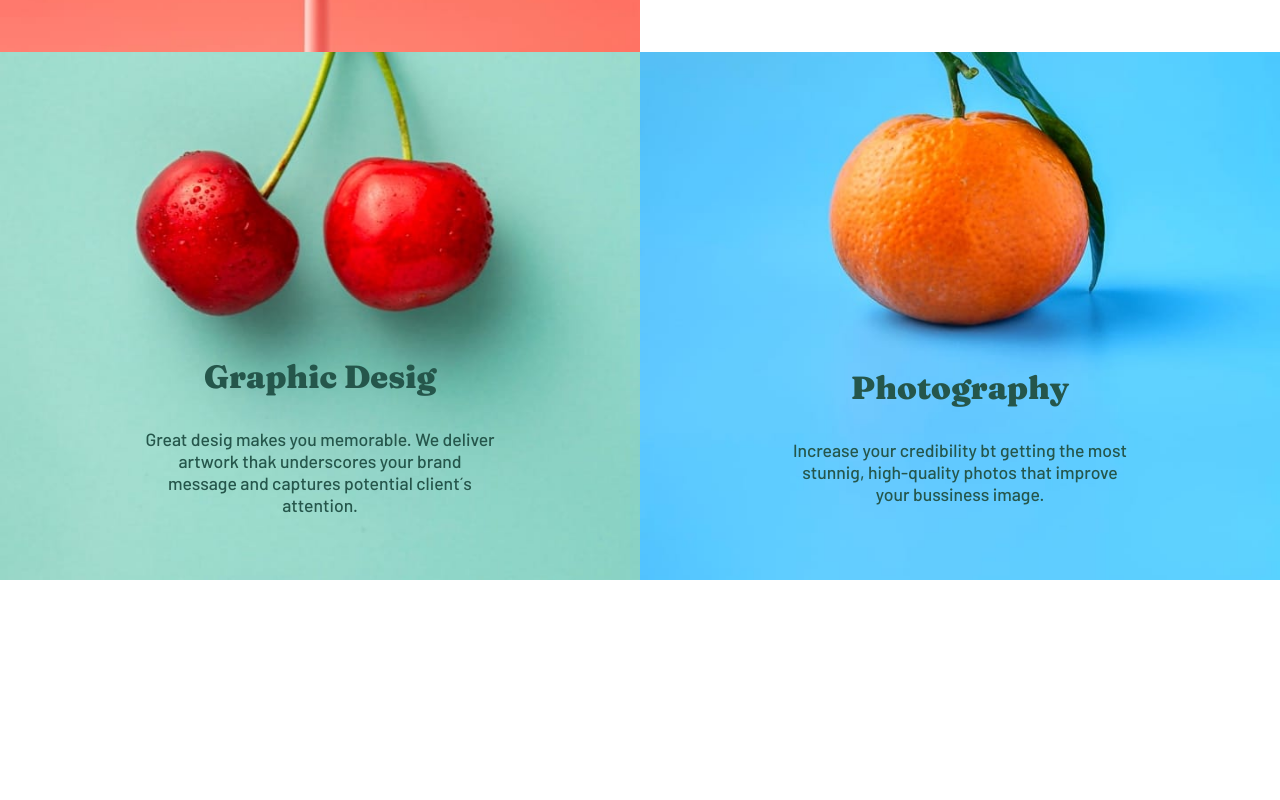
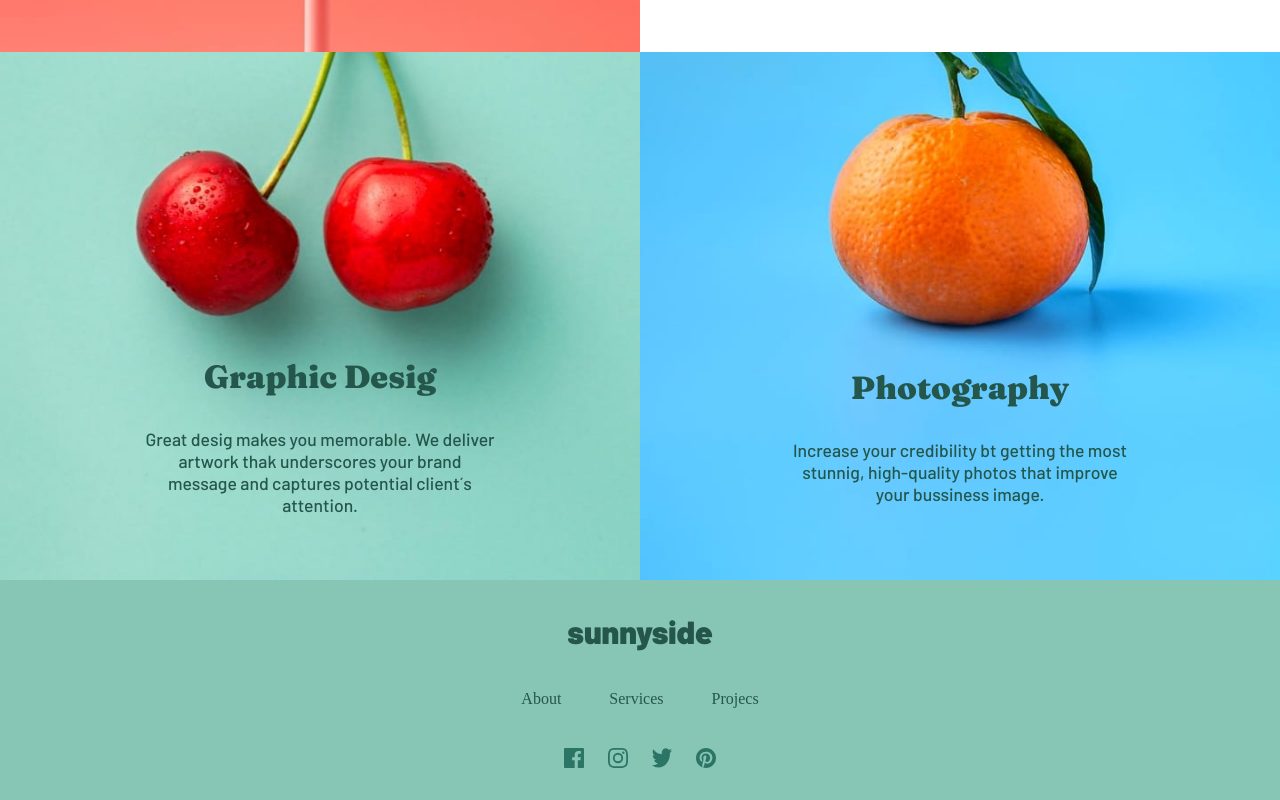
Before and after one commit to YesidLM12/Agency-Landig-Page, a React (Vite) app: page / in a window 1280 px wide. Shown: the part 1756-2556 px from the top of the page. Before the commit the page ends 2336 px from the top, so only its background shows below. Built offline with nearby package versions, Linux system fonts and the light colour scheme; a web font is replaced by a local one.

Commit message:
Termiado el diseño del footer .

```diff
--- a/src/Components/Footer.jsx
+++ b/src/Components/Footer.jsx
@@ -0,0 +1,24 @@
+import facebook from "../assets/images/icon-facebook.svg";
+import instagram from "../assets/images/icon-instagram.svg";
+import twitter from "../assets/images/icon-twitter.svg";
+import pinterest from "../assets/images/icon-pinterest.svg";
+import styles from "../styles/Footer.module.css";
+
+export default function Footer() {
+  return (
+    <div className={styles.containerFooter}>
+      <h1 className={styles.logo}>sunnyside</h1>
+      <div className={styles.nav}>
+        <p>About</p>
+        <p>Services</p>
+        <p>Projecs</p>
+      </div>
+      <div className={styles.redes}>
+        <img src={facebook} alt="facebook" />
+        <img src={instagram} alt="instagram" />
+        <img src={twitter} alt="twitter" />
+        <img src={pinterest} alt="pinterest" />
+      </div>
+    </div>
+  );
+}
--- a/src/Layouts/Desktop.jsx
+++ b/src/Layouts/Desktop.jsx
@@ -5,6 +5,7 @@ import graphic from "../assets/images/desktop/image-graphic-design.jpg";
 import photography from "../assets/images/desktop/image-photography.jpg";
 import Cart from "../Components/Cart";
 import Header from "../Components/Header";
+import Footer from "../Components/Footer";
 
 export default function Desktop() {
   return (
@@ -62,6 +63,7 @@ export default function Desktop() {
           />
         </div>
       </section>
+      <Footer />
     </>
   );
 }
--- a/src/styles/Footer.module.css
+++ b/src/styles/Footer.module.css
@@ -0,0 +1,51 @@
+:root {
+  /* --PRIMARY*/
+  --Red-400: hsl(7, 99%, 70%);
+  --Yellow-500: hsl(51, 100%, 49%);
+  --Green-800-graphic-design-text: hsl(167, 40%, 24%);
+  --Blue-800-photography-text: hsl(198, 62%, 26%);
+  --Green-500-footer: hsl(165, 35%,65%);
+
+  /* --NEUTRAL */
+  --Grey-950: hsl(212, 27%, 19%);
+  --Grey-600: hsl(213, 9%, 39%);
+  --Grey-550: hsl(232, 10%, 55%);
+  --Grey-400: hsl(210, 4%, 67%);
+  --White: hsl(0, 100%, 100%);
+
+  /* --Fonts*/
+  --Barlow: "Barlow";
+  --Fraunces: "Fraunces";
+}
+
+.containerFooter{
+    display: flex;
+    flex-direction: column;
+    background-color: var(--Green-500-footer);
+    padding: 2rem;
+    gap: 2.5rem;
+}
+
+.logo{
+    text-align: center;
+    color: var(--Green-800-graphic-design-text);
+    font-size: 2rem;
+    font-family: var(--Barlow);
+    font-weight: 900;
+}
+.nav{
+    display: flex;
+    justify-content: center;
+    align-items: center;
+    gap: 3rem;
+}
+
+.nav p{
+    color: var(--Green-800-graphic-design-text);
+}
+
+.redes{
+    display: flex;
+    justify-content: center;
+    gap: 1.5rem;
+}
```
